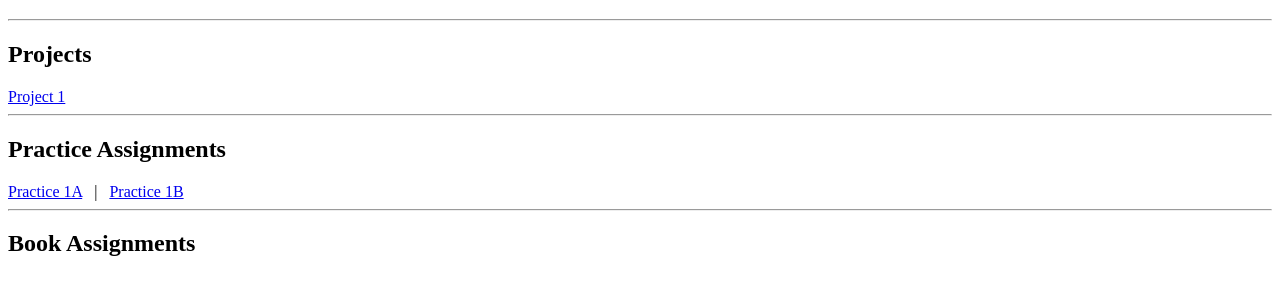
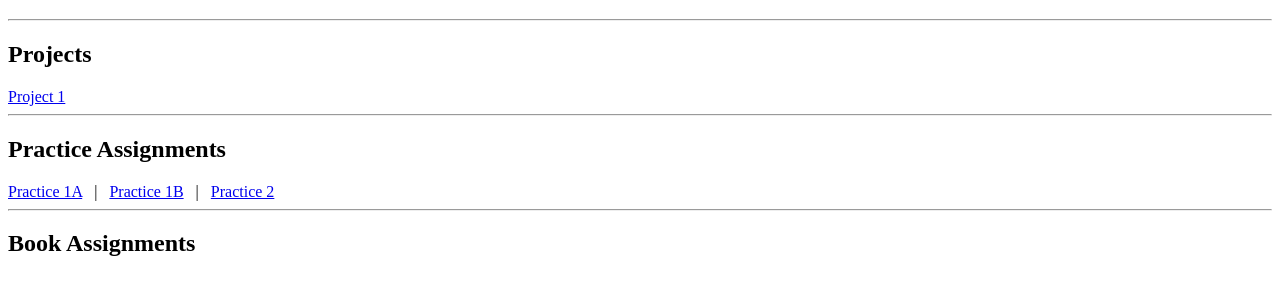
Before and after one commit to 11136333/INFO2420, a plain HTML site: page index.html in a window 1280 px wide. Shown: the part 61-356 px from the top of the page. Drawn offline with Linux system fonts and the light colour scheme.

Commit message:
Practice 2 uploaded
Added a link for Practice 2 and ensured proper HTML structure.

```diff
--- a/index.html
+++ b/index.html
@@ -15,6 +15,8 @@
 <a href="blackgoose.html">Practice 1A</a>
 &nbsp;&nbsp;|&nbsp;&nbsp;
 <a href="FAQ.html">Practice 1B</a>
+&nbsp;&nbsp;|&nbsp;&nbsp;
+<a href="cactus.html">Practice 2</a>
 
 <hr />
 <h2>Book Assignments</h2>
```
